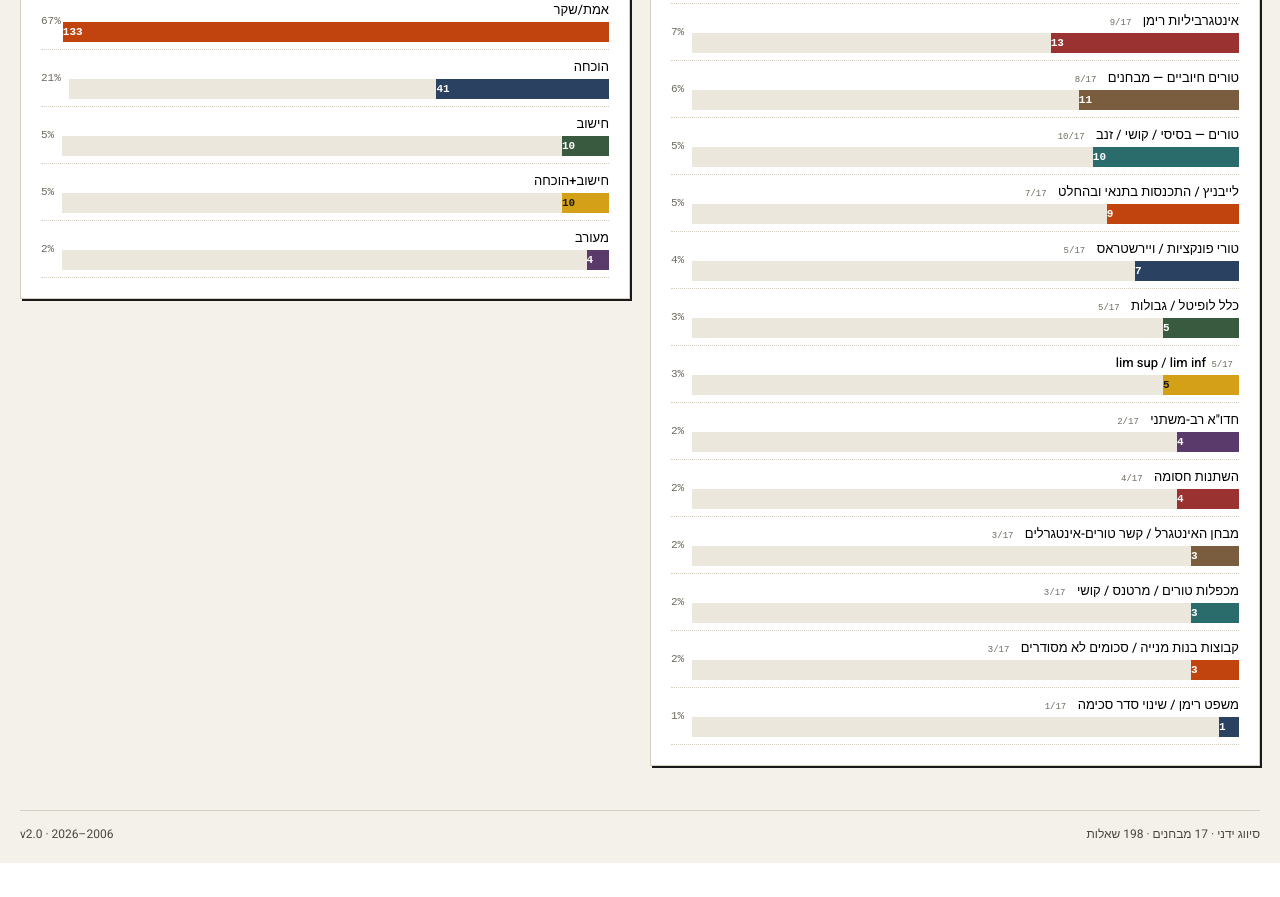
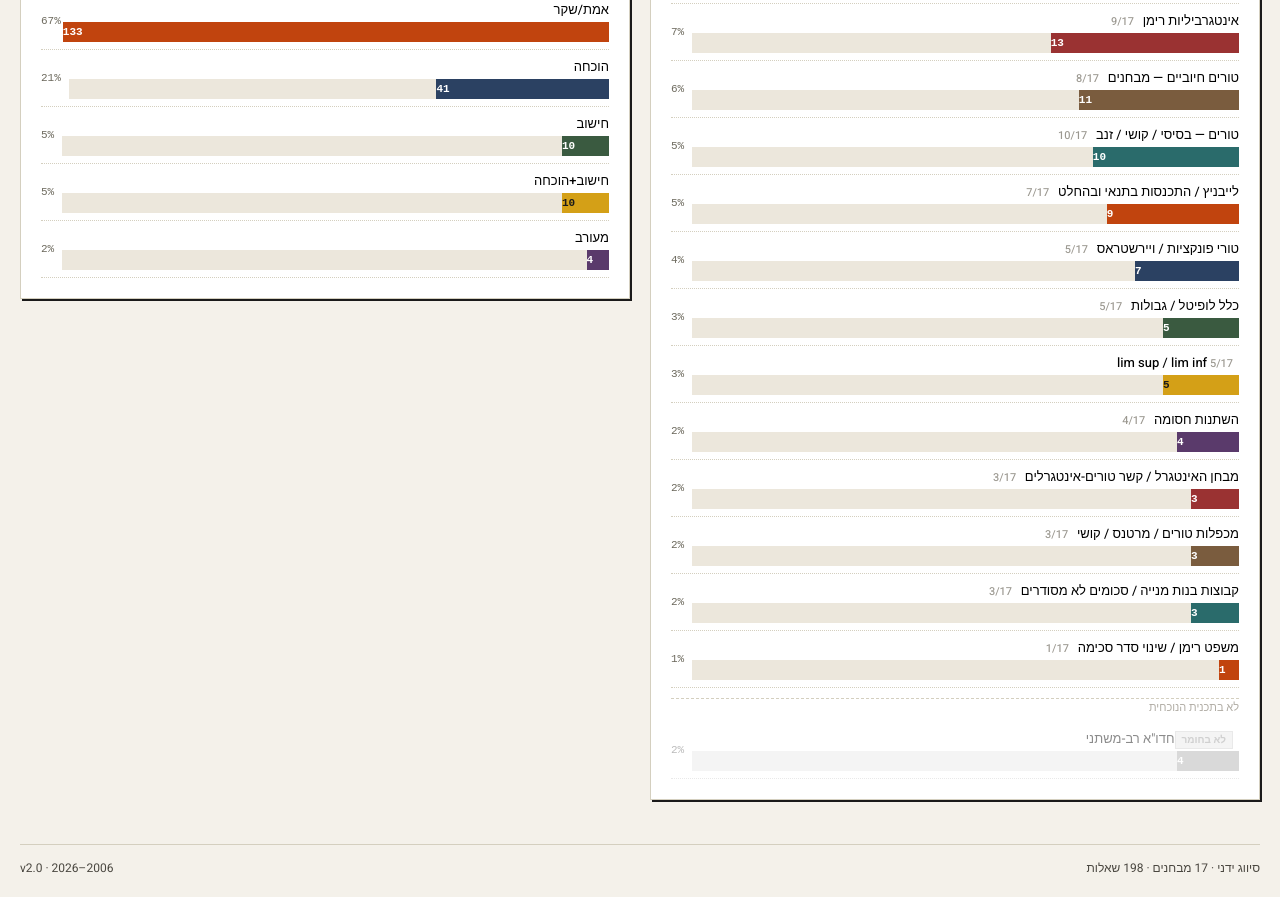
Before and after one commit to matan0810/yoram_infi, a React (Vite) app: page / in a window 1280 px wide. Shown: the part 840-1737 px from the top of the page. Before the commit the page ends 1703 px from the top, so only its background shows below. Built offline with nearby package versions, Linux system fonts and the light colour scheme; a web font is replaced by a local one.

Commit message:
feat: implement ExcludedTag component and integrate exclusion logic in Heatmap, Overview, and SearchTab

```diff
--- /dev/null
+++ b/src/components/ExcludedTag.jsx
@@ -0,0 +1,26 @@
+export default function ExcludedTag() {
+  return (
+    <span
+      style={{
+        fontFamily: "Heebo, system-ui, sans-serif",
+        fontSize: 10,
+        fontWeight: 600,
+        background: "#ece7dc",
+        color: "#9b9890",
+        border: "1px solid #d4cfbf",
+        padding: "1px 6px",
+        marginRight: 6,
+        verticalAlign: "middle",
+        whiteSpace: "nowrap",
+      }}
+    >
+      לא בחומר
+    </span>
+  );
+}
+
+export const excludedRowStyle = {
+  opacity: 0.45,
+  filter: "grayscale(1)",
+  pointerEvents: "none",
+};
--- a/src/data/topics.js
+++ b/src/data/topics.js
@@ -1,4 +1,5 @@
 export const EXCLUDED_TOPICS = new Set(["multivariable"]);
+export const isExcluded = (topic) => EXCLUDED_TOPICS.has(topic);
 
 export const TOPIC_HE = {
   countable_sums: "קבוצות בנות מנייה / סכומים לא מסודרים",
--- a/src/tabs/Heatmap.jsx
+++ b/src/tabs/Heatmap.jsx
@@ -1,7 +1,8 @@
 import { useMemo } from "react";
 import { card } from "../styles/theme";
 import { EXAMS } from "../data/exams";
-import { TOPIC_HE } from "../data/topics";
+import { TOPIC_HE, isExcluded } from "../data/topics";
+import ExcludedTag, { excludedRowStyle } from "../components/ExcludedTag";
 
 function heatColor(n) {
   if (n === 0) return "#ece7dc";
@@ -78,8 +79,10 @@ export default function Heatmap({ stats, setTab, setSt }) {
             </tr>
           </thead>
           <tbody>
-            {sorted.map(([tk]) => (
-              <tr key={tk}>
+            {sorted.map(([tk]) => {
+              const excl = isExcluded(tk);
+              return (
+                <tr key={tk} style={excl ? { ...excludedRowStyle, pointerEvents: "auto" } : {}}>
                   <td
                     style={{
                       padding: "4px 12px 4px 0",
@@ -90,6 +93,7 @@ export default function Heatmap({ stats, setTab, setSt }) {
                       whiteSpace: "nowrap",
                     }}
                   >
+                    {excl && <ExcludedTag />}
                     {TOPIC_HE[tk] || tk}
                   </td>
                   {EXAMS.map((ex) => {
@@ -98,15 +102,8 @@ export default function Heatmap({ stats, setTab, setSt }) {
                     return (
                       <td
                         key={ex.code}
-                      onClick={() => {
-                        if (n > 0) {
-                          setTab("search");
-                          setSt(tk);
-                        }
-                      }}
-                      title={
-                        n ? `${TOPIC_HE[tk]} · ${ex.code} · ${n} שאלות` : ""
-                      }
+                        onClick={() => { if (n > 0 && !excl) { setTab("search"); setSt(tk); } }}
+                        title={n ? `${TOPIC_HE[tk]} · ${ex.code} · ${n} שאלות` : ""}
                         style={{
                           background: bg,
                           color: n > 2 ? "white" : "#c1440e",
@@ -114,11 +111,8 @@ export default function Heatmap({ stats, setTab, setSt }) {
                           fontFamily: "monospace",
                           fontWeight: 700,
                           padding: "4px 2px",
-                        cursor: n > 0 ? "pointer" : "default",
-                        border:
-                          ex.year === 2026
-                            ? "2px solid #c1440e"
-                            : "1px solid #f4f1ea",
+                          cursor: n > 0 && !excl ? "pointer" : "default",
+                          border: ex.year === 2026 ? "2px solid #c1440e" : "1px solid #f4f1ea",
                           minWidth: 32,
                           height: 28,
                         }}
@@ -128,7 +122,8 @@ export default function Heatmap({ stats, setTab, setSt }) {
                     );
                   })}
                 </tr>
-            ))}
+              );
+            })}
           </tbody>
         </table>
       </div>
--- a/src/tabs/Overview.jsx
+++ b/src/tabs/Overview.jsx
@@ -2,14 +2,18 @@ import { useMemo } from "react";
 import Bar from "../components/Bar";
 import { card } from "../styles/theme";
 import { EXAMS } from "../data/exams";
-import { TOPIC_HE, COLORS } from "../data/topics";
+import { TOPIC_HE, COLORS, isExcluded } from "../data/topics";
+import ExcludedTag, { excludedRowStyle } from "../components/ExcludedTag";
 
 export default function Overview({ stats, setTab, setSt }) {
-  const sorted = useMemo(
-    () => Object.entries(stats.tc).sort((a, b) => b[1] - a[1]),
-    [stats],
-  );
-  const mx = sorted[0]?.[1] || 1;
+  const { active, excluded } = useMemo(() => {
+    const all = Object.entries(stats.tc).sort((a, b) => b[1] - a[1]);
+    return {
+      active: all.filter(([k]) => !isExcluded(k)),
+      excluded: all.filter(([k]) => isExcluded(k)),
+    };
+  }, [stats]);
+  const mx = active[0]?.[1] || 1;
 
   return (
     <div
@@ -42,27 +46,17 @@ export default function Overview({ stats, setTab, setSt }) {
             ↓ לחץ לחיפוש
           </span>
         </div>
-        {sorted.map(([k, v], i) => {
+        {active.map(([k, v], i) => {
           let ew = 0;
-          EXAMS.forEach((ex) => {
-            if (stats.yt[ex.code][k]) ew++;
-          });
+          EXAMS.forEach((ex) => { if (stats.yt[ex.code][k]) ew++; });
           return (
             <Bar
               key={k}
               label={
                 <span>
                   {TOPIC_HE[k] || k}
-                  <span
-                    style={{
-                      fontFamily: "monospace",
-                      fontSize: 9,
-                      color: "#6d6a5e",
-                      marginRight: 6,
-                    }}
-                  >
-                    {" "}
-                    {ew}/{EXAMS.length}
+                  <span style={{ fontFamily: "Heebo, system-ui, sans-serif", fontSize: 11, color: "#9b9890", marginRight: 6 }}>
+                    {" "}{ew}/{EXAMS.length}
                   </span>
                 </span>
               }
@@ -70,13 +64,32 @@ export default function Overview({ stats, setTab, setSt }) {
               max={mx}
               color={COLORS[i % COLORS.length]}
               pct={Math.round((v / stats.tot) * 100)}
-              onClick={() => {
-                setTab("search");
-                setSt(k);
-              }}
+              onClick={() => { setTab("search"); setSt(k); }}
             />
           );
         })}
+        {excluded.length > 0 && (
+          <>
+            <div style={{ borderTop: "1px dashed #d4cfbf", margin: "10px 0 6px", fontSize: 11, color: "#b0aca4", fontFamily: "Heebo, system-ui, sans-serif" }}>
+              לא בתכנית הנוכחית
+            </div>
+            {excluded.map(([k, v]) => {
+              let ew = 0;
+              EXAMS.forEach((ex) => { if (stats.yt[ex.code][k]) ew++; });
+              return (
+                <div key={k} style={excludedRowStyle}>
+                  <Bar
+                    label={<span><ExcludedTag />{TOPIC_HE[k] || k}</span>}
+                    val={v}
+                    max={mx}
+                    color="#b0aca4"
+                    pct={Math.round((v / stats.tot) * 100)}
+                  />
+                </div>
+              );
+            })}
+          </>
+        )}
       </div>
 
       <div>
--- a/src/tabs/SearchTab.jsx
+++ b/src/tabs/SearchTab.jsx
@@ -2,7 +2,8 @@ import { useMemo } from "react";
 import Chip, { tc } from "../components/Chip";
 import { card, inp } from "../styles/theme";
 import { EXAMS } from "../data/exams";
-import { TOPIC_HE } from "../data/topics";
+import { TOPIC_HE, isExcluded } from "../data/topics";
+import ExcludedTag from "../components/ExcludedTag";
 
 export default function SearchTab({
   sq,
@@ -219,13 +220,18 @@ export default function SearchTab({
                 onClick={() => setSt(r.q.topic)}
                 style={{
                   fontSize: 12,
-                  color: "#2b4162",
+                  color: isExcluded(r.q.topic) ? "#9b9890" : "#2b4162",
                   marginBottom: 4,
                   fontWeight: 600,
                   cursor: "pointer",
                   textDecoration: "underline",
+                  display: "flex",
+                  alignItems: "center",
+                  gap: 4,
+                  flexWrap: "wrap",
                 }}
               >
+                {isExcluded(r.q.topic) && <ExcludedTag />}
                 {TOPIC_HE[r.q.topic] || r.q.topic}
               </div>
               <div style={{ lineHeight: 1.5, fontSize: 13 }}>{r.q.summary}</div>
```
Lines whose indentation alone changed are shown as unchanged.
